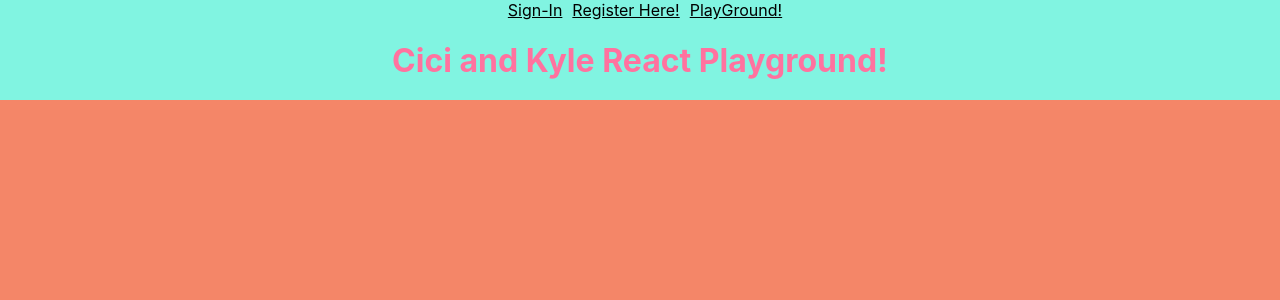
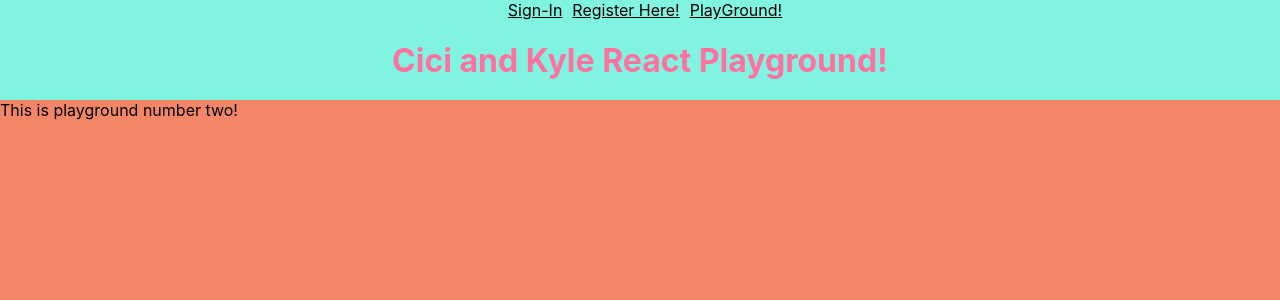
Before and after one commit to C-KWebsit/react_practice, a React (Create React App) app: page /playground2 in a window 1280 px wide. Shown: the top 300 px of the page. Built offline with nearby package versions, Linux system fonts and the light colour scheme.

Commit message:
added new route to playground two

```diff
--- a/src/App.js
+++ b/src/App.js
@@ -9,6 +9,7 @@ import SigninPage from './Components/SigninPage';
 import RegisterPage from './Components/RegisterPage';
 import PlayGround from './Components/Playground'
 import Header from './Components/Header';
+import Playground2 from './Components/Playground2';
 
 export default class App extends Component {
     render() {
@@ -32,6 +33,11 @@ export default class App extends Component {
                             exact
                             render={(routerProps) => <PlayGround {...routerProps} />}
                         />
+                        <Route
+                            path="/playground2"
+                            exact
+                            render={(routerProps) => <Playground2 {...routerProps} />}
+                        />
                     </Switch>
                 </Router>
             </div>
--- a/src/Components/Header.js
+++ b/src/Components/Header.js
@@ -23,6 +23,12 @@ export default withRouter (class Header extends Component {
                     PlayGround!
                 </NavLink>
                 }
+                 {
+                    this.props.location.pathname !== '/playground2'
+                        && <NavLink exact activeClassName="selected" to="/playground2" className="nav-link">
+                    PlayGround Number Two!
+                </NavLink>
+                }
                 <h1>Cici and Kyle React Playground!</h1>
             </div>
         )
--- a/src/Components/Playground.js
+++ b/src/Components/Playground.js
@@ -71,7 +71,7 @@ export default class Playground extends Component {
                         handleFinalButtonChange={this.handleFinalButtonChange}/>
                     <Exercise7
                     handleUserSubmission={this.handleUserSubmission}/>
-                    <p>{this.state.userInput}</p>
+                    <p className="hidden-message">{this.state.userInput}</p>
             </div>
         )
     }
--- /dev/null
+++ b/src/Components/Playground2.js
@@ -0,0 +1,12 @@
+import React, { Component } from 'react'
+
+export default class Playground2 extends Component {
+    render() {
+        return (
+            <div>
+                This is playground number two!
+
+            </div>
+        )
+    }
+}
```
